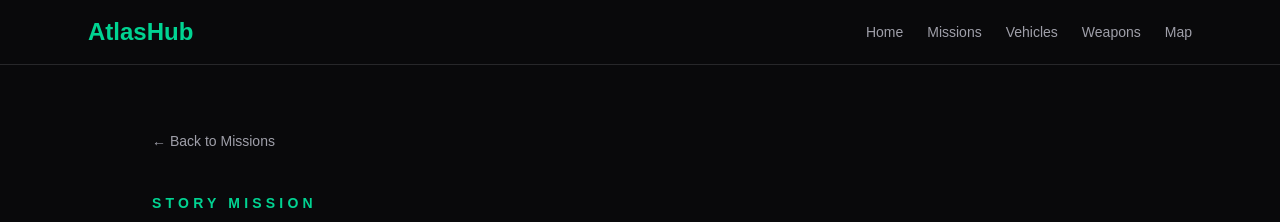
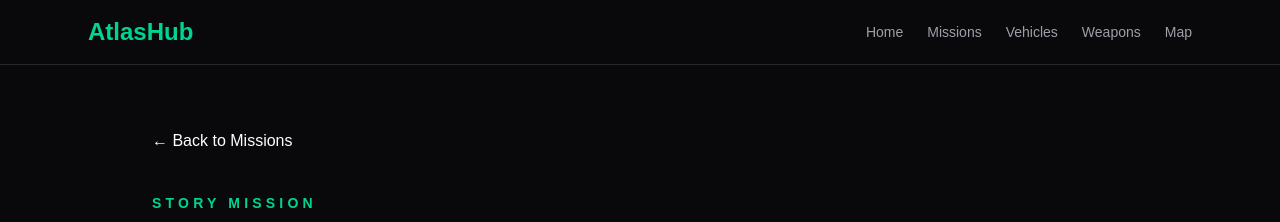
Before and after one commit to dowens0726-ui/atlashub, a Next.js app: page /missions/heat-check in a window 1280 px wide. Shown: the top 222 px of the page. Built offline with nearby package versions, Linux system fonts and the light colour scheme.

Commit message:
Replace anchor with Next.js Link

```diff
--- a/app/missions/[slug]/page.tsx
+++ b/app/missions/[slug]/page.tsx
@@ -1,3 +1,4 @@
+import Link from "next/link";
 import { notFound } from "next/navigation";
 import { missions } from "../../data/missions";
 
@@ -19,9 +20,12 @@ export default async function MissionPage({ params }: Props) {
   return (
     <main className="min-h-screen bg-zinc-950 text-white">
       <section className="mx-auto max-w-5xl px-6 py-16">
-        <a href="/missions" className="text-sm text-zinc-400 hover:text-white">
-          ← Back to Missions
-        </a>
+        <Link
+  href="/missions"
+  className="..."
+>
+  ← Back to Missions
+</Link>
 
         <p className="mt-10 text-sm font-semibold uppercase tracking-[0.3em] text-emerald-400">
           {mission.category}
```
